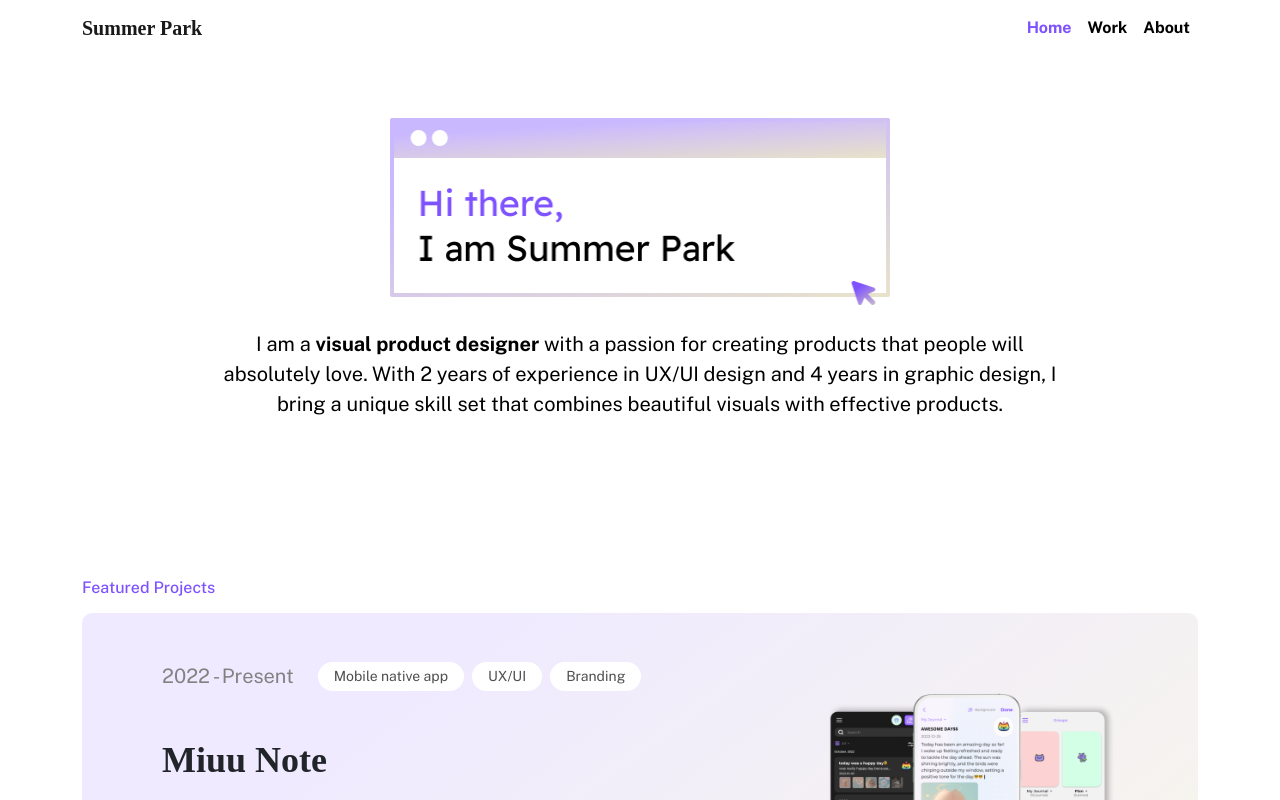
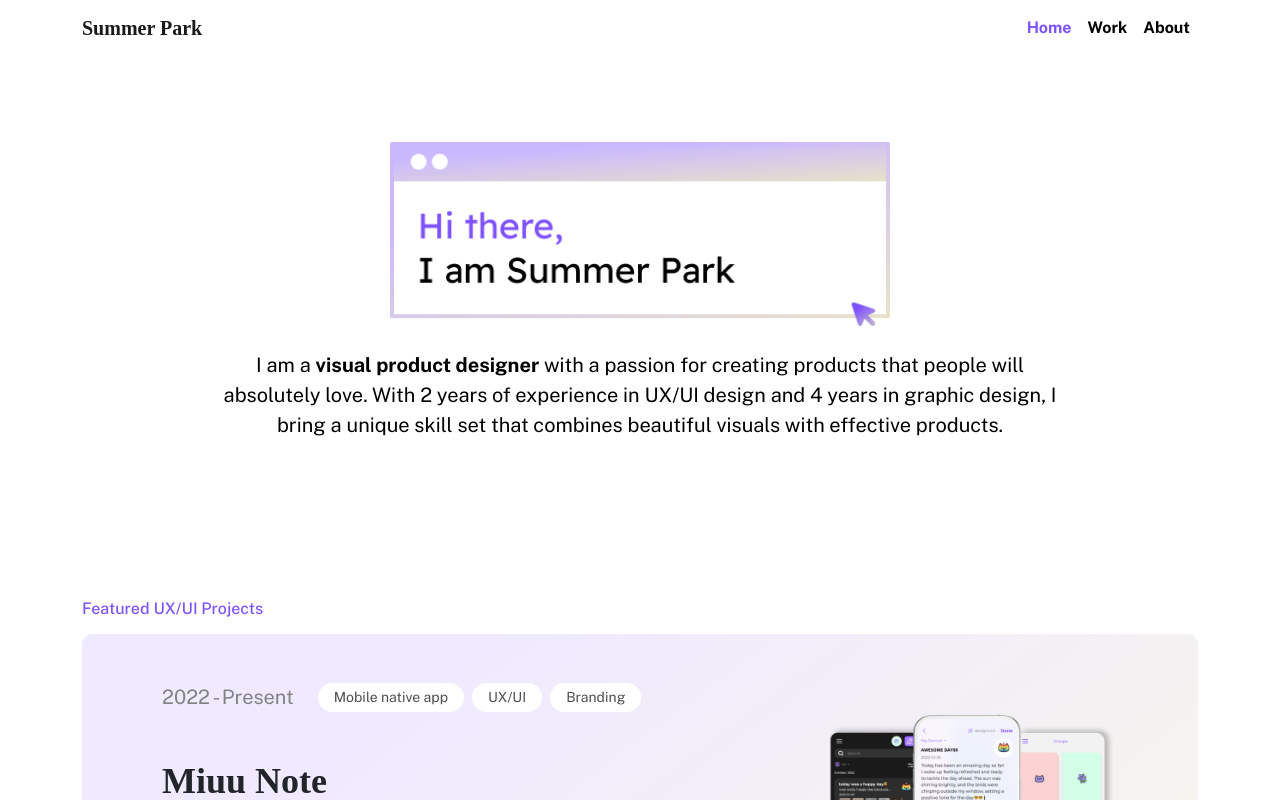
Before and after one commit to jinparkdesign/summerjinpark, a Next.js app: page / in a window 1280 px wide. Shown: the top 800 px of the page. Built offline with nearby package versions, Linux system fonts and the light colour scheme; a web font is replaced by a local one.

Commit message:
Main header mobile styling

```diff
--- a/components/main-header.tsx
+++ b/components/main-header.tsx
@@ -8,8 +8,16 @@ const MainHeader = () => {
       <div
         className={`${styles.mainHeaderContainer} d-flex flex-column align-items-center`}
       >
-        <Image src={main} alt="" width={500} height={187} />
-        <p className="mt-4 w-75 text-center fs-5">
+        {/* FULL WIDTH IMAGE */}
+        <div className={`w-100 mt-4 ${styles.mainImageContainer}`}>
+          <Image
+            className={`image ${styles.mainImage}`}
+            src={main}
+            alt={"Hi there, I am Summer Park"}
+            fill
+          />
+        </div>
+        <p className={`mt-4 text-center fs-5 ${styles.mainDescription}`}>
           I am a <span className="fw-bold ">visual product designer</span> with
           a passion for creating products that people will absolutely love. With
           2 years of experience in UX/UI design and 4 years in graphic design, I
--- a/pages/home/home-page.tsx
+++ b/pages/home/home-page.tsx
@@ -15,7 +15,7 @@ const HomePage = () => {
 
       <div className="row mb-3" id="work">
         <h3 className={`${styles.featuredProjectHeader} fs-6  mb-0`}>
-          Featured Projects
+          Featured UX/UI Projects
         </h3>
       </div>
 
--- a/styles/Home.module.css
+++ b/styles/Home.module.css
@@ -4,9 +4,29 @@
 
 .mainHeaderContainer {
   margin-top: 62px;
-  margin-bottom: 143px;
+  margin-bottom: 56px;
 }
 
 .projectContainer {
   margin-bottom: 32px;
 }
+
+.mainImage {
+  max-width: 500px !important;
+}
+
+/* DESKTOP */
+@media (min-width: 575.98px) {
+  .mainHeaderContainer {
+    margin-top: 62px;
+    margin-bottom: 143px;
+  }
+
+  .mainImageContainer {
+    display: flex;
+    justify-content: center;
+  }
+  .mainDescription {
+    width: 75%;
+  }
+}
```
